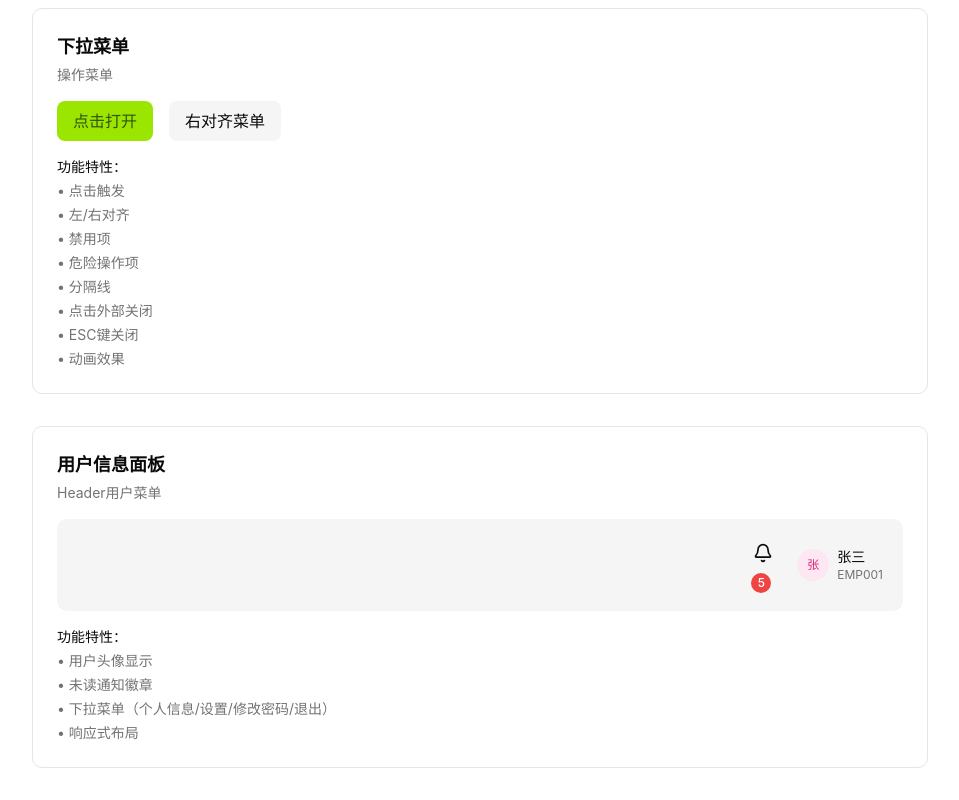
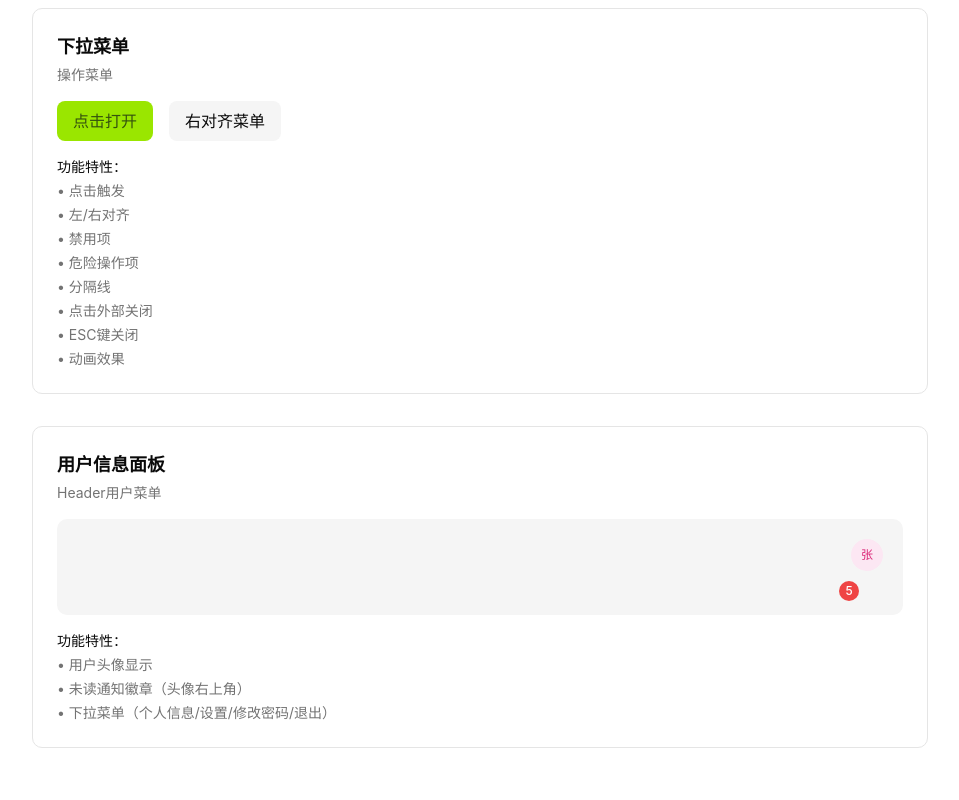
Before and after one commit to aaroncastle/erp-template, a Vue app: page /preview in a window 1280 px wide. Shown: the part 2070-2870 px from the top of the page, without its empty margins (160-1119 px from the left). Built offline with nearby package versions, Linux system fonts and the light colour scheme.

Commit message:
fix: UserInfoPanel徽章移至头像右上角，移除铃铛按钮
- 取消铃铛按钮
- 数字徽章放在头像右上角
- 简化组件结构
- 移除notifications事件

```diff
--- a/src/components/business/UserInfoPanel.vue
+++ b/src/components/business/UserInfoPanel.vue
@@ -1,5 +1,5 @@
 <script setup lang="ts">
-import { User, Settings, LogOut, Bell, Key } from '@lucide/vue'
+import { User, Settings, LogOut, Key } from '@lucide/vue'
 import Avatar from './Avatar.vue'
 import Badge from './Badge.vue'
 import DropdownMenu, { type MenuItem } from './DropdownMenu.vue'
@@ -26,7 +26,6 @@ const props = withDefaults(defineProps<Props>(), {
 const emit = defineEmits<{
   (e: 'profile'): void
   (e: 'settings'): void
-  (e: 'notifications'): void
   (e: 'change-password'): void
   (e: 'logout'): void
 }>()
@@ -47,9 +46,6 @@ function handleSelect(item: MenuItem) {
     case 'settings':
       emit('settings')
       break
-    case 'notifications':
-      emit('notifications')
-      break
     case 'change-password':
       emit('change-password')
       break
@@ -61,21 +57,6 @@ function handleSelect(item: MenuItem) {
 </script>
 
 <template>
-  <div class="flex items-center gap-3">
-    <!-- 通知图标 -->
-    <button
-      class="relative p-2 rounded-md hover:bg-muted transition-colors"
-      @click="emit('notifications')"
-    >
-      <Bell class="h-5 w-5 text-foreground" />
-      <Badge
-        v-if="showUnreadBadge && user.unreadCount && user.unreadCount > 0"
-        :count="user.unreadCount"
-        class="absolute -top-1 -right-1"
-      />
-    </button>
-
-    <!-- 用户菜单 -->
   <DropdownMenu
     :items="menuItems"
     trigger="click"
@@ -83,17 +64,17 @@ function handleSelect(item: MenuItem) {
     width="180px"
     @select="handleSelect"
   >
-      <div class="flex items-center gap-2 cursor-pointer p-1 rounded-md hover:bg-muted transition-colors">
+    <div class="relative cursor-pointer p-1 rounded-md hover:bg-muted transition-colors">
       <Avatar
         :src="user.avatar"
         :name="user.name"
         size="sm"
       />
-        <div class="hidden md:block">
-          <p class="text-sm font-medium text-foreground">{{ user.name }}</p>
-          <p class="text-xs text-muted-foreground">{{ user.employeeNumber }}</p>
-        </div>
+      <Badge
+        v-if="showUnreadBadge && user.unreadCount && user.unreadCount > 0"
+        :count="user.unreadCount"
+        class="absolute -top-1 -right-1"
+      />
     </div>
   </DropdownMenu>
-  </div>
 </template>
--- a/src/views/ComponentsPreview.vue
+++ b/src/views/ComponentsPreview.vue
@@ -62,10 +62,6 @@ function handleProfile() {
 
 function handleSettings() {
   console.log('系统设置')
-}
-
-function handleNotifications() {
-  console.log('通知中心')
 }
 
 function handleLogout() {
@@ -262,7 +258,6 @@ function handleLogout() {
             :user="mockUser"
             @profile="handleProfile"
             @settings="handleSettings"
-            @notifications="handleNotifications"
             @change-password="() => console.log('修改密码')"
             @logout="handleLogout"
           />
@@ -271,9 +266,8 @@ function handleLogout() {
         <div class="text-sm text-muted-foreground space-y-1">
           <p class="font-medium text-foreground">功能特性：</p>
           <p>• 用户头像显示</p>
-          <p>• 未读通知徽章</p>
+          <p>• 未读通知徽章（头像右上角）</p>
           <p>• 下拉菜单（个人信息/设置/修改密码/退出）</p>
-          <p>• 响应式布局</p>
         </div>
       </div>
     </div>
```
Lines whose indentation alone changed are shown as unchanged.
